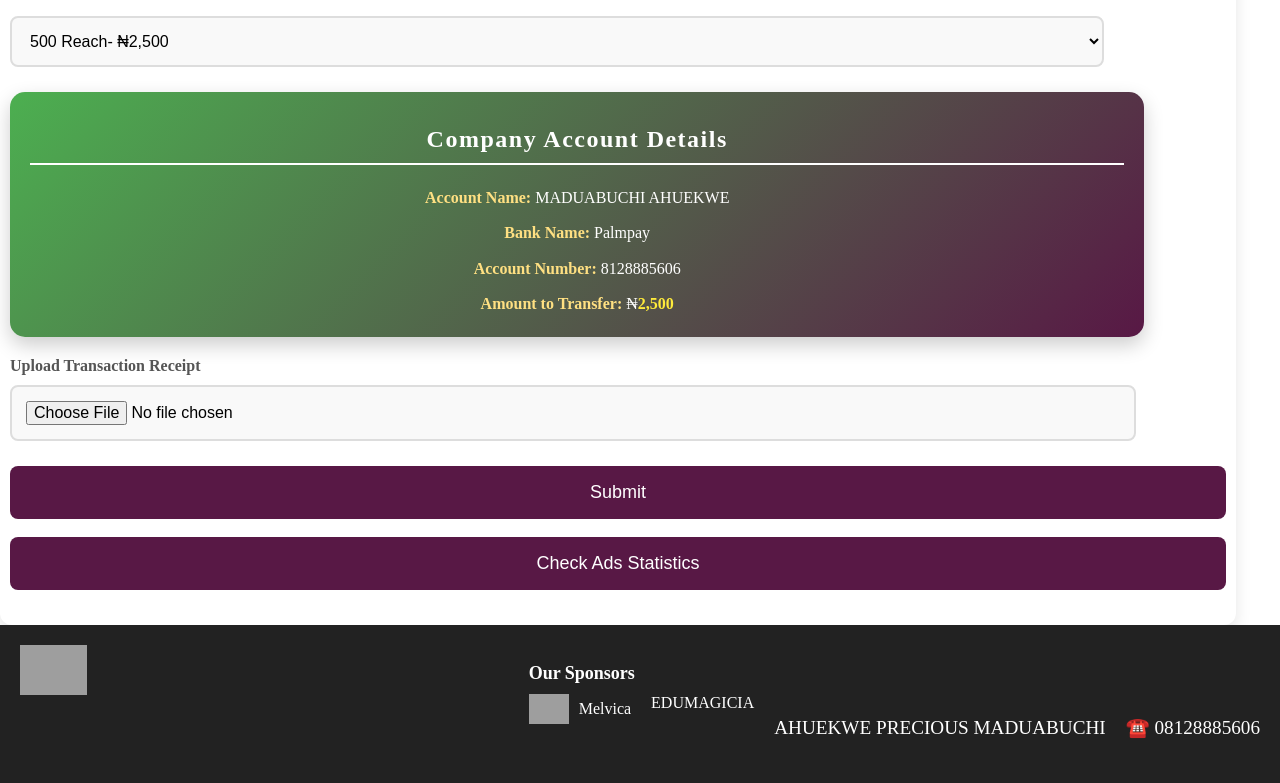
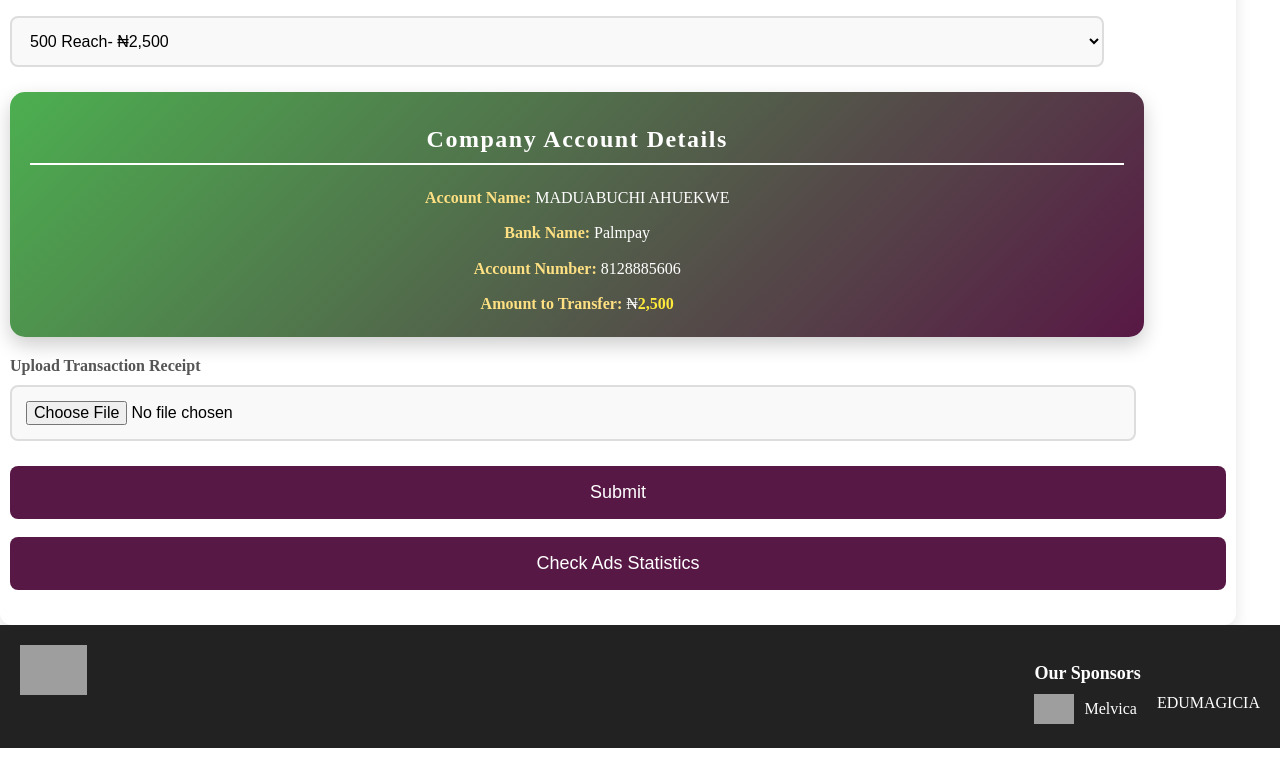
Before and after one commit to bluebeetle53/Scaleup-Best-1-, a plain HTML site: page index.html in a window 1280 px wide. Shown: the part 2130-2913 px from the top of the page. After the commit the page ends 2878 px from the top, so only its background shows below. Drawn offline with Linux system fonts and the light colour scheme; grey boxes are pictures that could not be loaded.

Commit message:
Update index.html

```diff
--- a/index.html
+++ b/index.html
@@ -642,8 +642,7 @@ h1 {
                             <span>EDUMAGICIA</span>
                         </a>
                     </li>
-                    <p> AHUEKWE PRECIOUS MADUABUCHI </p>
-                    <p> ☎️ 08128885606 </p>
+
                 </ul>
             </div>
         </div>
```
